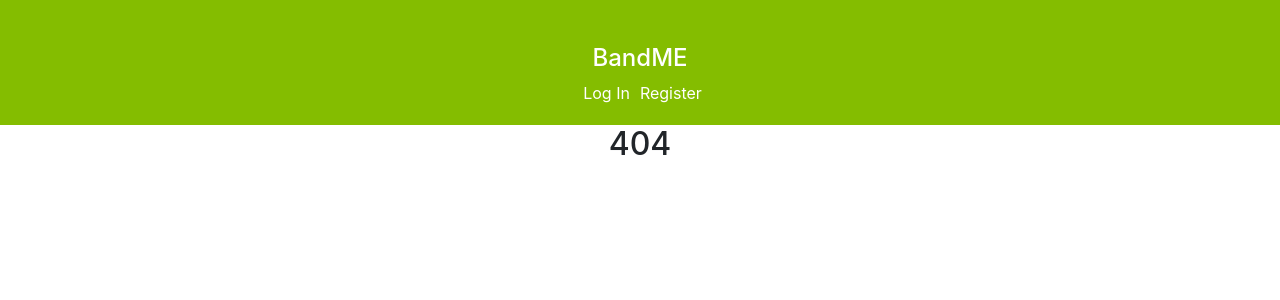
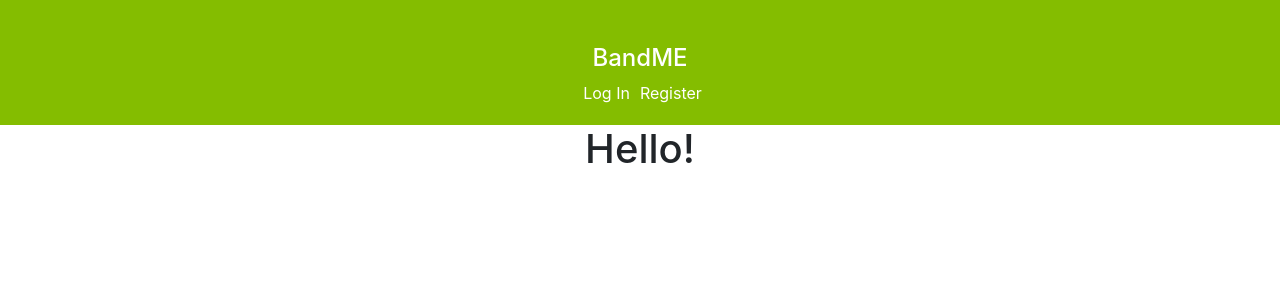
Before and after one commit to rxkonanz/bandme-pro, a React (Create React App) app in the folder client/: page /bands/1 in a window 1280 px wide. Before the commit this address had no page. Shown: the top 300 px of the page. Built offline with nearby package versions, Linux system fonts and the light colour scheme.

Commit message:
Still working on band profile.

```diff
--- a/client/src/components/App.jsx
+++ b/client/src/components/App.jsx
@@ -8,6 +8,7 @@ import PreSignUp from './pages/PreSignUp';
 import Guitarists from './pages/Guitarists';
 import Drummers from './pages/Drummers';
 import Singers from './pages/Singers';
+import BandProfile from './pages/BandProfile'
 import api from '../api';
 import logo from '../logo.svg';
 
@@ -74,6 +75,10 @@ export default class App extends Component {
             render={(props) => <PreSignUp {...props} setUser={this.setUser} />}
           />
           <Route
+            path='/bands/:bandId'
+            render={(props) => <BandProfile {...props} setUser={this.setUser} />}
+          />
+          <Route
             path='/musician-signup'
             render={(props) => <MusicianSignUp {...props} setUser={this.setUser} />}
           />
--- /dev/null
+++ b/client/src/components/pages/BandProfile.jsx
@@ -0,0 +1,12 @@
+import React, { Component } from 'react';
+import api from '../../api';
+
+export default class BandProfile extends Component {
+
+  render () {
+    return (
+      <h1>Hello!</h1>
+    )
+  }
+
+}
```
